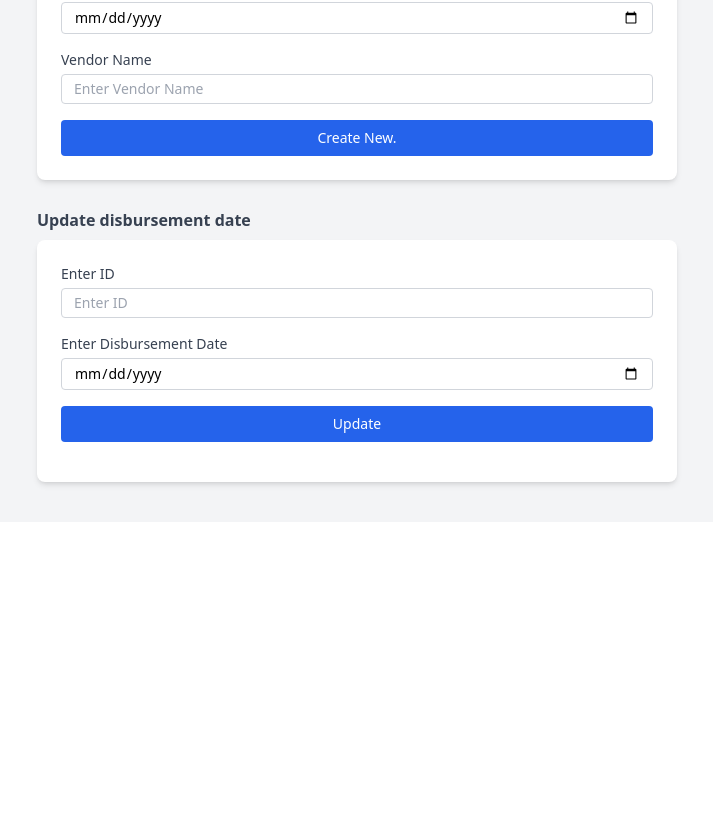
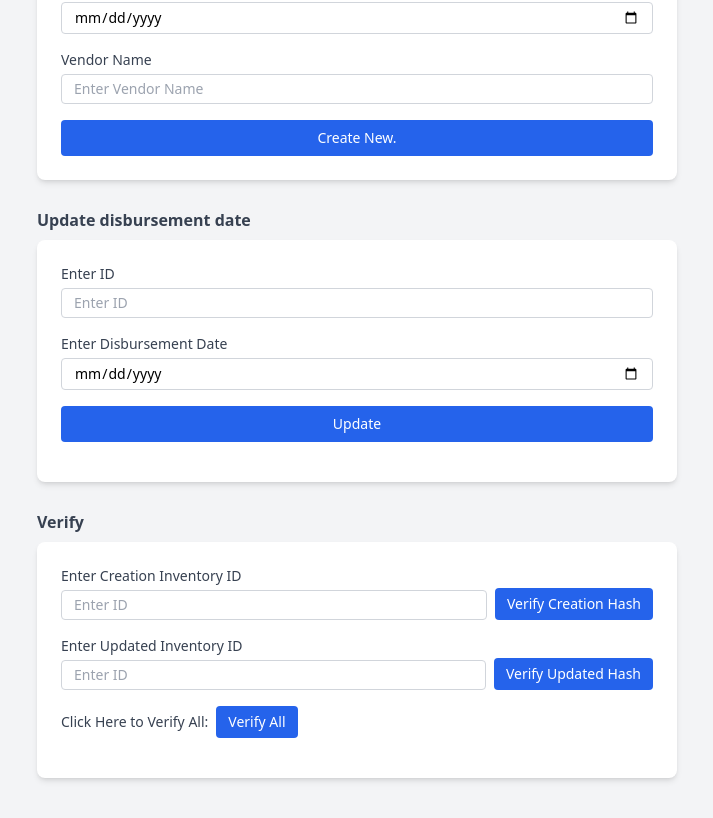
Before and after one commit to Samonto-Karmaker/Anonymized-Compliance-Checker, a React (Create React App) app in the folder anonymized-compliance-checker-frontend/: page / in a window 1280 px wide. Shown: the part 909-1727 px from the top of the page, without its empty margins (283-996 px from the left). Before the commit the page ends 1431 px from the top, so only its background shows below. Built offline with nearby package versions, Linux system fonts and the light colour scheme; no server answers.

Commit message:
feat:added verification UI for task3

```diff
--- a/anonymized-compliance-checker-frontend/src/components/Task3/UpdateDisbursementDateComponent.jsx
+++ b/anonymized-compliance-checker-frontend/src/components/Task3/UpdateDisbursementDateComponent.jsx
@@ -33,7 +33,7 @@ const UpdateDisbursementDateComponent = () => {
   };
 
   return (
-    <div>
+    <div className="mb-7">
       <p className="font-semibold text-gray-700 mb-2">
         Update disbursement date
       </p>
--- /dev/null
+++ b/anonymized-compliance-checker-frontend/src/components/Task3/VerifyComponent.jsx
@@ -0,0 +1,182 @@
+import React, { useState } from "react";
+
+const VerifyComponent = () => {
+  const [creationId, setCreationId] = useState("");
+  const [loadingCreationIdVerification, setLoadingCreationIdVerification] =
+    useState(false);
+  const [creationIdMessage, setCreationIdMessage] = useState("");
+  const [creationIdStatus, setCreationIdStatus] = useState("");
+
+  const [updatedId, setUpdatedId] = useState("");
+  const [loadingUpdatedIdVerification, setLoadingUpdatedIdVerification] =
+    useState(false);
+  const [updatedIdMessage, setUpdatedIdMessage] = useState("");
+  const [updatedIdStatus, setUpdatedIdStatus] = useState("");
+
+  const [loadingVerifyAll, setLoadingVerifyAll] = useState(false);
+  const [verifyAllMessage, setVerifyAllMessage] = useState();
+  const [verifyAllStatus, setVerifyAllStatus] = useState("");
+
+  const handleCreationIdVerification = async () => {};
+  const handleUpdatedIdVerification = async () => {};
+  const handleVerifyAll = async () => {};
+
+  return (
+    <div>
+      <p className="font-semibold text-gray-700 mb-2">Verify</p>
+      <div className="bg-white p-6 rounded-lg shadow-md">
+        <div className="mb-4">
+          <div className="flex flex-col gap-4 w-full">
+            {/* Creation Inventory ID */}
+            <div className="flex w-full  space-x-2 items-end justify-center">
+              <div className="flex-1 flex flex-col">
+                <label htmlFor="id" className="text-sm text-gray-700 mb-1">
+                  Enter Creation Inventory ID
+                </label>
+                <input
+                  id="id"
+                  type="text"
+                  value={creationId}
+                  onChange={(e) => setCreationId(e.target.value)}
+                  placeholder="Enter ID"
+                  className="px-3 py-1 text-sm border border-gray-300 rounded focus:outline-none focus:ring-2 focus:ring-blue-500"
+                />
+                {creationIdMessage && (
+                  <div
+                    className={`text-sm mt-2 ${
+                      creationIdStatus === "success"
+                        ? "text-green-600"
+                        : creationIdStatus === "error"
+                        ? "text-red-600"
+                        : "text-gray-600"
+                    }`}
+                  >
+                    {creationIdMessage}
+                  </div>
+                )}
+              </div>
+              <button
+                type="button"
+                onClick={handleCreationIdVerification}
+                disabled={loadingCreationIdVerification}
+                className={`h-[32px] self-end px-3 py-1 text-sm text-white rounded ${
+                  loadingCreationIdVerification
+                    ? "bg-blue-400 cursor-not-allowed"
+                    : "bg-blue-600 hover:bg-blue-700"
+                }`}
+              >
+                {loadingCreationIdVerification
+                  ? "Verifying..."
+                  : "Verify Creation Hash"}
+              </button>
+            </div>
+
+            {/* Updated Inventory ID */}
+            <div className="flex w-full space-x-2 items-end justify-center">
+              <div className="flex-1 flex flex-col">
+                <label
+                  htmlFor="updated-id"
+                  className="text-sm text-gray-700 mb-1"
+                >
+                  Enter Updated Inventory ID
+                </label>
+                <input
+                  id="updated-id"
+                  type="text"
+                  value={updatedId}
+                  onChange={(e) => setUpdatedId(e.target.value)}
+                  placeholder="Enter ID"
+                  className="px-3 py-1 text-sm border border-gray-300 rounded focus:outline-none focus:ring-2 focus:ring-blue-500"
+                />
+                {updatedIdMessage && (
+                  <div
+                    className={`text-sm mt-2 ${
+                      updatedIdStatus === "success"
+                        ? "text-green-600"
+                        : updatedIdStatus === "error"
+                        ? "text-red-600"
+                        : "text-gray-600"
+                    }`}
+                  >
+                    {updatedIdMessage}
+                  </div>
+                )}
+              </div>
+              <button
+                type="button"
+                onClick={handleUpdatedIdVerification}
+                disabled={loadingUpdatedIdVerification}
+                className={`h-[32px] self-end px-3 py-1 text-sm text-white rounded ${
+                  loadingUpdatedIdVerification
+                    ? "bg-blue-400 cursor-not-allowed"
+                    : "bg-blue-600 hover:bg-blue-700"
+                }`}
+              >
+                {loadingUpdatedIdVerification
+                  ? "Verifying..."
+                  : "Verify Updated Hash"}
+              </button>
+            </div>
+
+            {/* verify all */}
+            <div className="flex items-center">
+             <span className="text-sm text-gray-700 mr-2">Click Here to Verify All:</span>
+              {verifyAllMessage && (
+                <>
+                  <span className="text-sm font-bold">Result:</span>
+                  <div
+                    className={`text-sm my-2 rounded p-2 ${
+                      verifyAllStatus === "success"
+                        ? "border-green-500 bg-green-50 text-green-700"
+                        : verifyAllStatus === "error"
+                        ? "border-red-500 bg-red-50 text-red-700"
+                        : "border-gray-300 text-gray-700"
+                    }`}
+                  >
+                    {"error" in verifyAllMessage ? (
+                      <p>{verifyAllMessage.error}</p>
+                    ) : (
+                      <ul className="list-disc list-inside space-y-1">
+                        <li>
+                          <strong>Untracked Creations:</strong>{" "}
+                          {verifyAllMessage.untrackedCreation}
+                        </li>
+                        <li>
+                          <strong>Untracked Updates:</strong>{" "}
+                          {verifyAllMessage.untrackedUpdate}
+                        </li>
+                        <li>
+                          <strong>Creation Hash Verified:</strong>{" "}
+                          {verifyAllMessage.creationHashVerified ? "Yes" : "No"}
+                        </li>
+                        <li>
+                          <strong>Update Hash Verified:</strong>{" "}
+                          {verifyAllMessage.updateHashVerified ? "Yes" : "No"}
+                        </li>
+                      </ul>
+                    )}
+                  </div>
+                </>
+              )}
+
+              <button
+                type="button"
+                onClick={handleVerifyAll} // Changed to the correct handler
+                disabled={loadingVerifyAll}
+                className={`h-[32px] self-start px-3 py-1 text-sm text-white rounded ${
+                  loadingVerifyAll
+                    ? "bg-blue-400 cursor-not-allowed"
+                    : "bg-blue-600 hover:bg-blue-700"
+                }`}
+              >
+                {loadingVerifyAll ? "Verifying..." : "Verify All"}
+              </button>
+            </div>
+          </div>
+        </div>
+      </div>
+    </div>
+  );
+};
+
+export default VerifyComponent;
--- a/anonymized-compliance-checker-frontend/src/pages/Home.jsx
+++ b/anonymized-compliance-checker-frontend/src/pages/Home.jsx
@@ -2,6 +2,7 @@ import Task1Component from "../components/Task1Component";
 import Task2Component from "../components/Task2Component";
 import CreateInventoryComponent from "../components/Task3/CreateInventoryComponent";
 import UpdateDisbursementDateComponent from "../components/Task3/UpdateDisbursementDateComponent";
+import VerifyComponent from "../components/Task3/VerifyComponent";
 
 const Home = () => {
   return (
@@ -20,6 +21,7 @@ const Home = () => {
         <h1 className="text-2xl font-bold text-gray-800 mb-6">Task 3</h1>
         <CreateInventoryComponent />
         <UpdateDisbursementDateComponent />
+        <VerifyComponent/>
       </div>
     </>
   );
```
